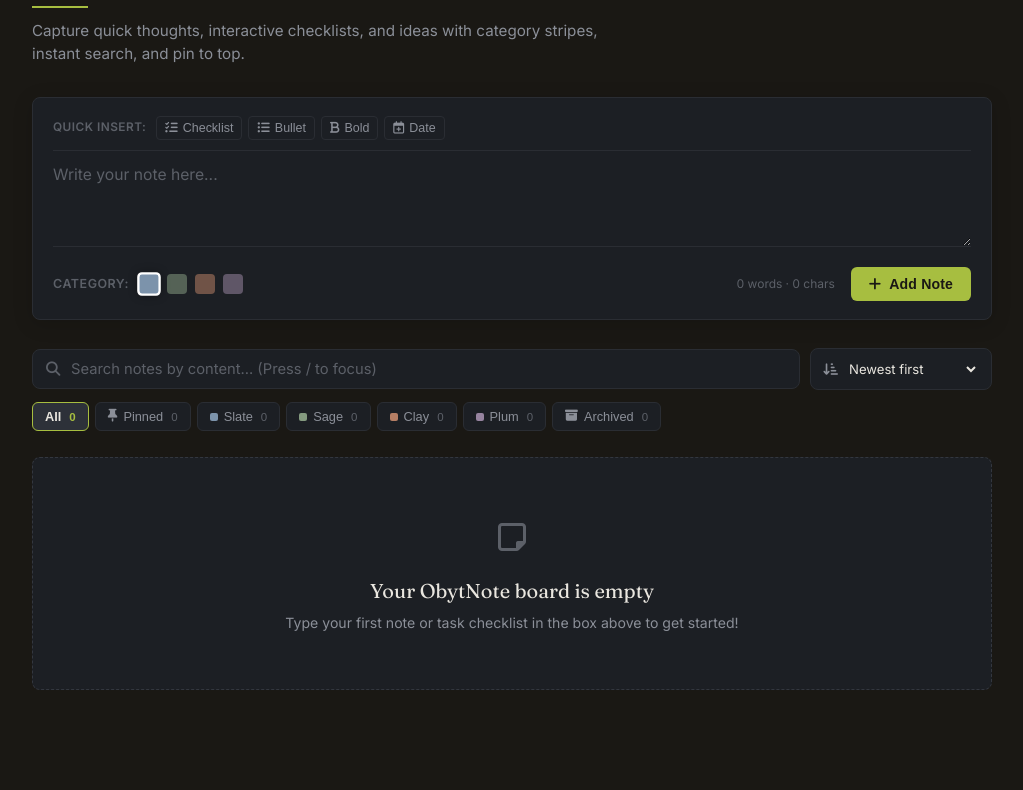
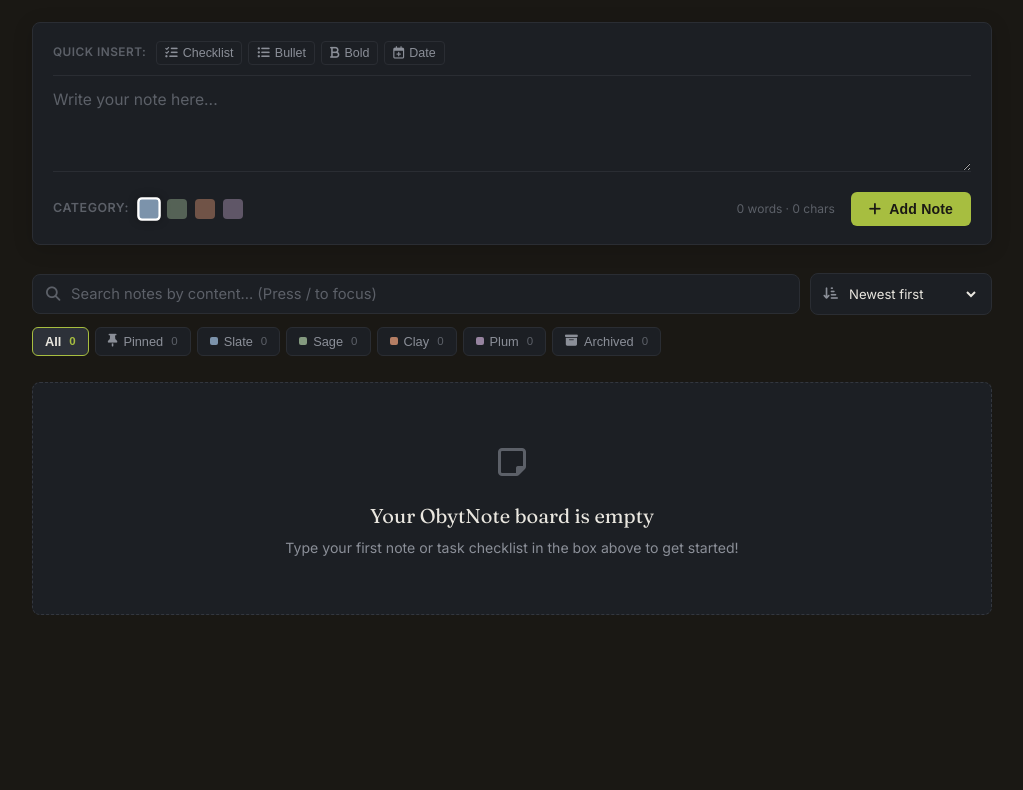
Before and after one commit to olamideolatunde079-spec/Note-App, a website: page index.html in a window 1280 px wide. Shown: the part 149-939 px from the top of the page, without its empty margins (128-1151 px from the left). After the commit the page ends 864 px from the top, so only its background shows below. Drawn offline with Linux system fonts and the light colour scheme.

Commit message:
refactor: remove redundant header description
Clean up the UI by removing the header description and separating rule from the main header section.

```diff
--- a/index.html
+++ b/index.html
@@ -47,8 +47,6 @@
           <input type="file" id="importInput" accept=".json" class="hidden">
         </div>
       </div>
-      <hr class="rule">
-      <p class="header-desc">Capture quick thoughts, interactive checklists, and ideas with category stripes, instant search, and pin to top.</p>
     </header>
 
     <!-- New Note Input Box -->
```
